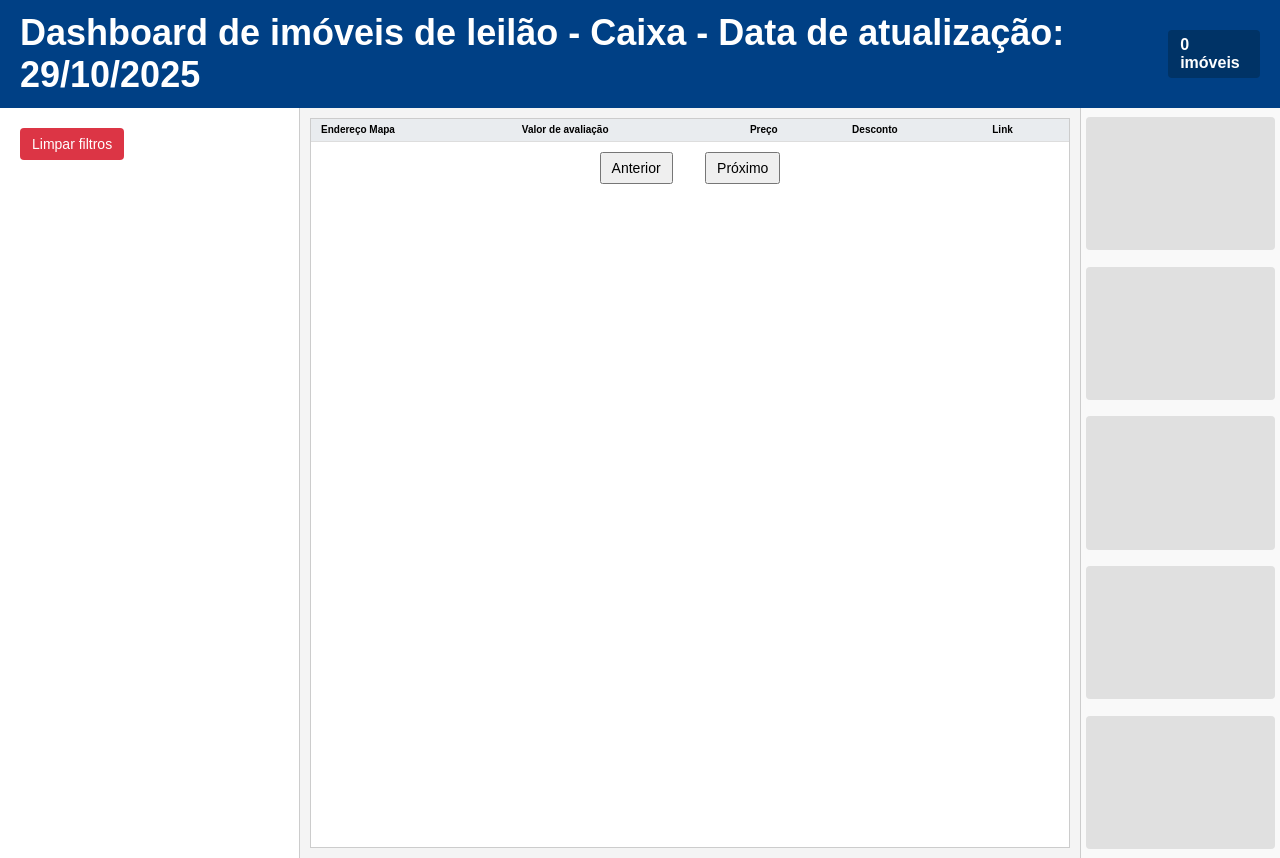
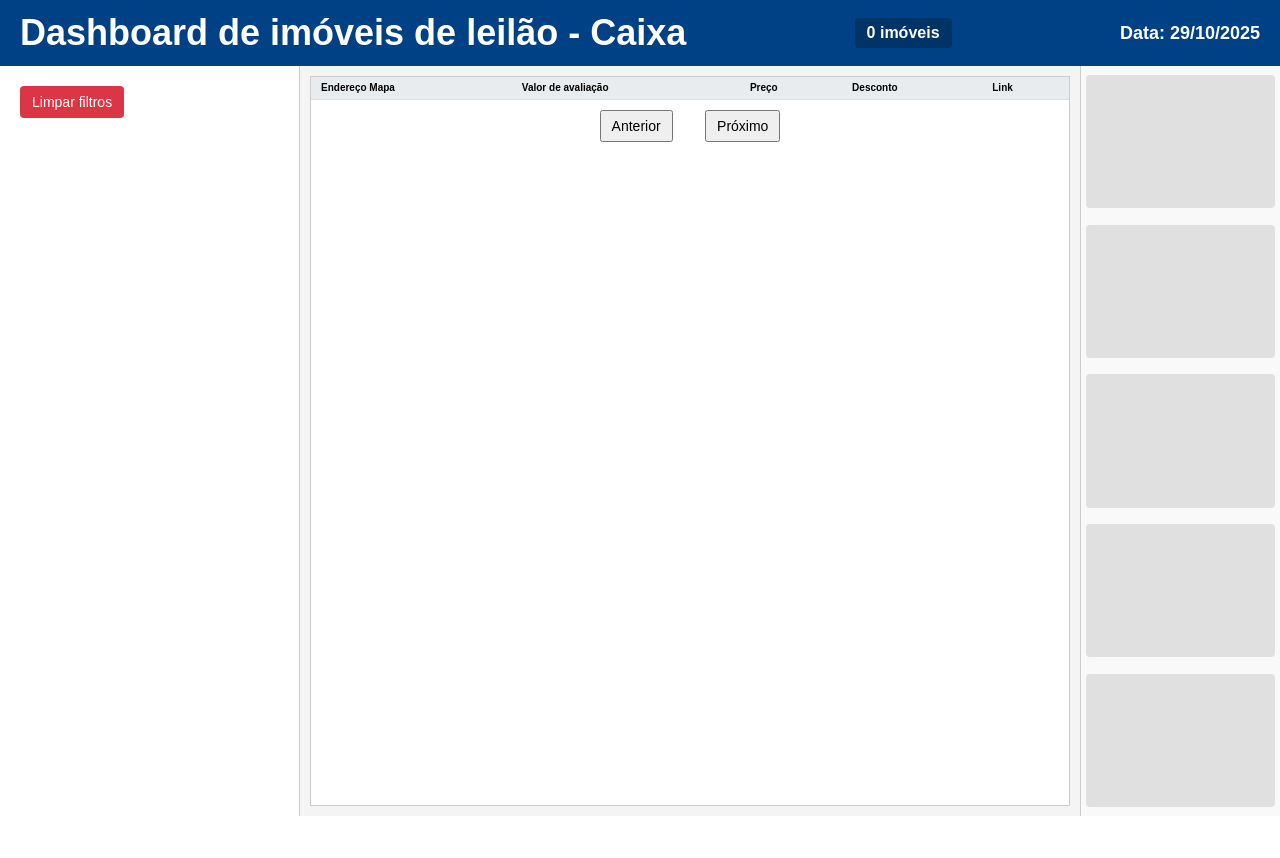
Before and after one commit to lguift-wrk/dashboard_imoveis, a Flask app: template templates/index.html in a window 1280 px wide. After the commit the page ends 816 px from the top, so only its background shows below. Run offline with Flask 3, Linux system fonts and the light colour scheme; the template is opened without the code that fills it, so the values that code supplies are empty.

Commit message:
Update index.html

```diff
--- a/templates/index.html
+++ b/templates/index.html
@@ -7,8 +7,9 @@
 </head>
 <body>
   <header>
-    <h1>Dashboard de imóveis de leilão - Caixa - Data de atualização: 29/10/2025</h1>
+    <h1>Dashboard de imóveis de leilão - Caixa</h1>
     <div id="contador">0 imóveis</div>
+    <div>Data: 29/10/2025</div>
   </header>
 
   <div class="layout">
```
